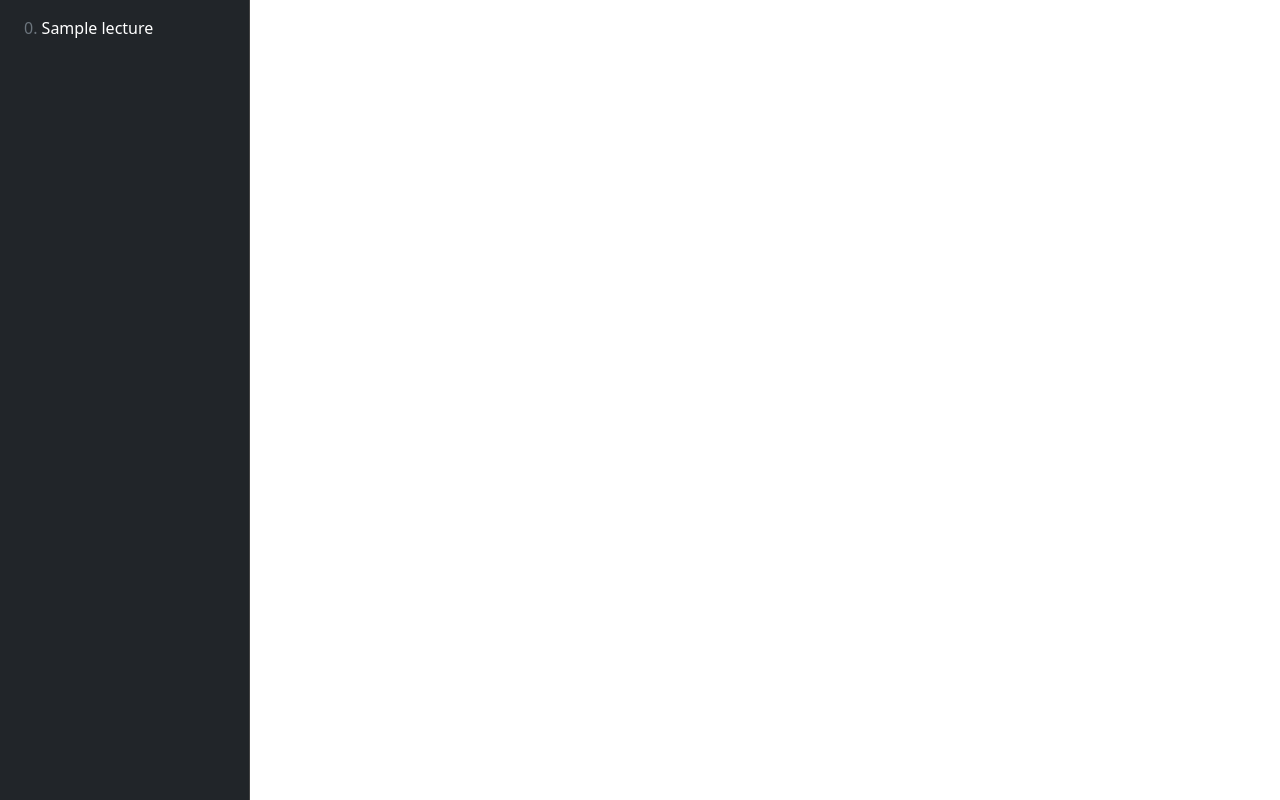
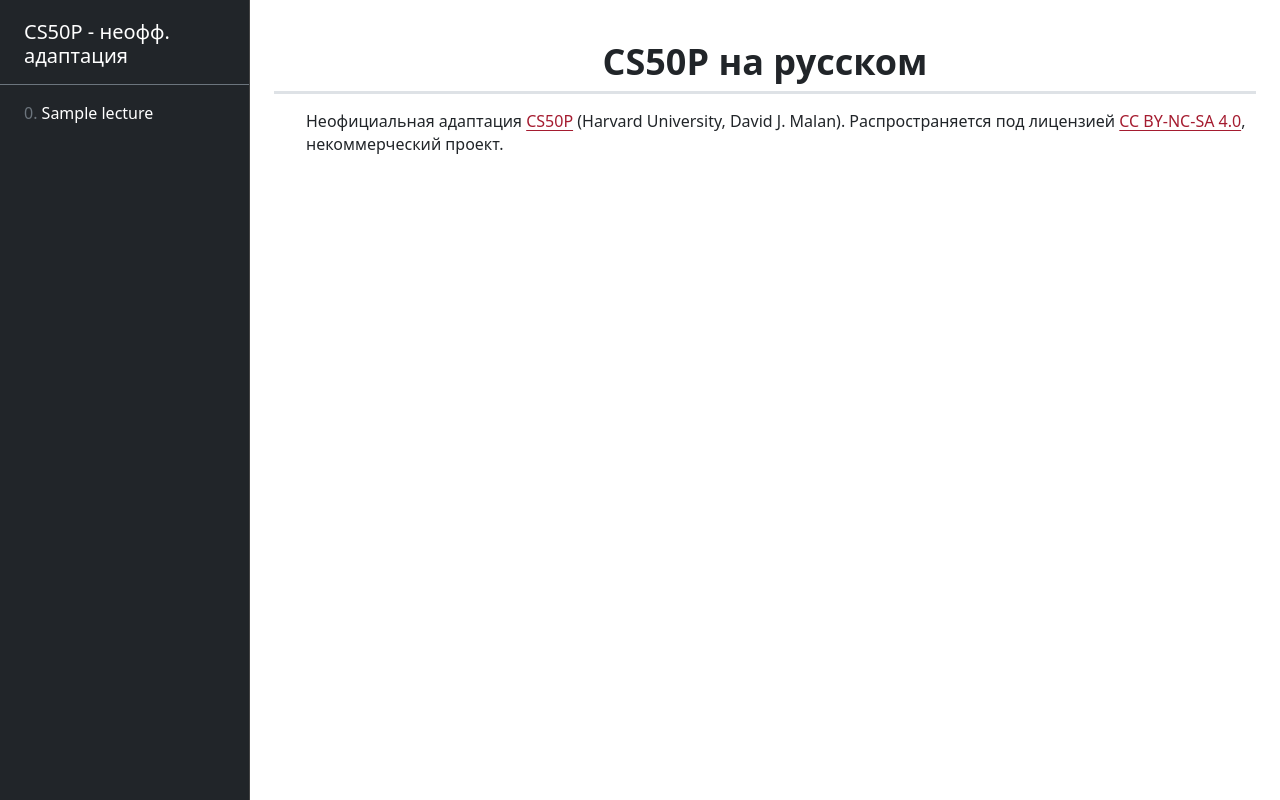
Before and after one commit to UrikUp/cs50p, a Django app: page / in a window 1280 px wide. Run offline with Django 5.2, Linux system fonts and the light colour scheme; tables that the repository leaves empty hold one stand-in row (values such as "Sample post"); some libraries are stand-ins or nearby versions.

Commit message:
Made more basic styles

```diff
--- a/static/base.css
+++ b/static/base.css
@@ -1,104 +1,218 @@
-/* Body */
-body {
-  font-family: "PT Sans", sans-serif;
+.markdown-body {
+  /* max-width: 75ch; */
+
+  font-family:
+    system-ui,
+    -apple-system,
+    BlinkMacSystemFont,
+    "Segoe UI",
+    sans-serif;
+
   font-size: 1rem;
-  /* 16px */
-  font-weight: 400;
-  line-height: 1.5;
-  color: #212529;
+  line-height: 1.4;
+
+  color: var(--bs-body-color);
 }
 
-/* Headings — shared */
-h1,
-h2,
-h3,
-h4,
-h5,
-h6 {
-  font-weight: bold;
+
+/* =========================================================
+   HEADINGS
+========================================================= */
+
+.markdown-body h1,
+.markdown-body h2,
+.markdown-body h3,
+.markdown-body h4,
+.markdown-body h5,
+.markdown-body h6 {
+  font-weight: 600;
+
   line-height: 1.2;
-  margin-top: 0;
+
+  /* margin-top: 1rem; */
   margin-bottom: 1rem;
   padding-top: 1rem;
 }
 
-/* Headings — sizes (≥1200px) */
-h1 {
-  font-size: 2rem;
+.markdown-body h1 {
+  font-size: 2.25rem;
+
+  padding-bottom: .5rem;
+  border-bottom: 3px solid var(--bs-border-color);
 }
 
-h2 {
+.markdown-body h2 {
   font-size: 1.75rem;
+
+  padding-bottom: .5rem;
+
+  /* padding-bottom: 0.5rem; */
+  border-bottom: 3px solid var(--bs-border-color);
 }
 
-h3 {
-  font-size: 1.5rem;
+.markdown-body h3 {
+  font-size: 1.4rem;
+  padding-top: 1rem;
 }
 
-h4 {
-  font-size: 1.25rem;
+.markdown-body h4 {
+  font-size: 1.2rem;
 }
 
-h5 {
-  font-size: 1.125rem;
-}
 
-h6 {
-  font-size: 1.0625rem;
-}
+/* =========================================================
+   PARAGRAPHS
+========================================================= */
 
-/* h1 & h2 — bottom border */
-h1,
-h2 {
-  border-bottom: thin solid #e9ecef;
-  padding-bottom: .5rem;
-}
-
-/* Paragraph */
-p {
-  margin-top: 0;
-  margin-bottom: 1rem;
+.markdown-body p {
+  margin-bottom: 0.5rem;
   margin-left: 2rem;
 }
 
-/* Lists */
-ul,
-ol {
-  padding-left: 2rem;
-  margin-top: 0;
-  margin-bottom: 1rem;
+
+/* =========================================================
+   LINKS
+========================================================= */
+
+.markdown-body a {
+  color: #a51c30;
+
+  text-decoration: underline;
+  text-decoration-thickness: 1px;
+  text-underline-offset: 3px;
 }
 
-li:first-child,
-li+li {
-  margin-top: .25rem;
+
+/* =========================================================
+   LISTS
+========================================================= */
+
+.markdown-body ul,
+.markdown-body ol {
+  padding-left: 2rem;
+
+  margin-bottom: 0rem;
 }
 
-/* Links */
-a {
-  color: #a51c30;
-  text-decoration: underline;
-  text-decoration-thickness: 1px;
-  text-underline-offset: 4px;
+.markdown-body li+li {
+  margin-top: 0.5rem;
+  margin-bottom: 0.5rem;
 }
 
-/* Inline code */
-code {
-  font-family: SFMono-Regular, Menlo, Monaco, Consolas, "Courier New", monospace;
+
+/* =========================================================
+   INLINE CODE
+========================================================= */
+
+.markdown-body code {
+  font-family:
+    ui-monospace,
+    SFMono-Regular,
+    Menlo,
+    monospace;
+
   font-size: .875em;
-  border: 1px solid #dee2e6;
-  word-wrap: break-word;
+
+  padding: .12rem .35rem;
+
+  color: #c7254e;
+
+  background-color: #f8f9fa;
+
+  border: 1px solid var(--bs-border-color);
+
+  border-radius: 4px;
 }
 
-/* Code block */
-pre {
-  font-family: SFMono-Regular, Menlo, Monaco, Consolas, "Courier New", monospace;
-  font-size: .875em;
-  line-height: 1.25;
-  padding: .5rem .75rem;
-  margin-top: 0;
+
+/* =========================================================
+   CODE BLOCKS
+========================================================= */
+
+.markdown-body pre {
+  padding: .5rem 1rem .5rem .0rem;
+
+  margin-left: 2rem;
+  margin-bottom: .75rem;
+  margin-top: .75rem;
+
+  width: calc(100% - 2rem);
+
+  overflow-x: auto;
+
+  line-height: 1.2;
+
+  background-color: #f8f9fa;
+
+  border: 1px solid var(--bs-border-color);
+
+  border-radius: 3px;
+}
+
+/* Remove inline-code styling inside code blocks */
+
+.markdown-body pre code {
+  padding: 0;
+
+  border: none;
+
+  background: transparent;
+
+  color: inherit;
+
+  font-size: .875rem;
+
+  line-height: inherit;
+}
+
+
+/* =========================================================
+   BLOCKQUOTES
+========================================================= */
+
+.markdown-body blockquote {
+  padding-left: 1rem;
+
   margin-bottom: 1rem;
-  margin-left: 2rem;
-  overflow: auto;
-  border: 1px solid #dee2e6;
+
+  color: var(--bs-secondary-color);
+
+  border-left: 4px solid var(--bs-border-color);
 }
+
+
+/* =========================================================
+   IMAGES
+========================================================= */
+
+.markdown-body img {
+  max-width: 100%;
+
+  height: auto;
+
+  border-radius: 3px;
+}
+
+
+/* =========================================================
+   TABLES
+========================================================= */
+
+.markdown-body table {
+  width: 100%;
+
+  margin-bottom: 1rem;
+
+  border-collapse: collapse;
+}
+
+.markdown-body th,
+.markdown-body td {
+  padding: .75rem;
+
+  border: 1px solid var(--bs-border-color);
+}
+
+.markdown-body th {
+  background-color: #f8f9fa;
+}
--- a/static/markdown.css
+++ b/static/markdown.css
@@ -40,13 +40,13 @@
 /* Comment.PreprocFile */
 .codehilite .c1 {
   color: #3D7B7B;
-  font-style: italic
+  /* font-style: italic */
 }
 
 /* Comment.Single */
 .codehilite .cs {
   color: #3D7B7B;
-  font-style: italic
+  /* font-style: italic */
 }
 
 /* Comment.Special */
--- a/templates/base.html
+++ b/templates/base.html
@@ -5,22 +5,19 @@
 <head>
   <meta charset="UTF-8">
   <meta name="viewport" content="width=device-width, initial-scale=1.0">
-  <title>{% block title %}cs50 adaptation to russian{% endblock %}</title>
+  <title>{% block title %}CS50P{% endblock %}</title>
   {% block extra_head %}{% endblock %}
-  <link rel="stylesheet" href="{% static 'base.css' %}">
   <link href="https://cdn.jsdelivr.net/npm/bootstrap@5.3.8/dist/css/bootstrap.min.css" rel="stylesheet"
     integrity="sha384-sRIl4kxILFvY47J16cr9ZwB07vP4J8+LH7qKQnuqkuIAvNWLzeN8tE5YBujZqJLB" crossorigin="anonymous">
+  <link rel="stylesheet" href="{% static 'base.css' %}">
 
 </head>
 <style>
   html,
   body {
-    height: 100%;
-    overflow: hidden;
-  }
 
-  body {
-    min-height: 100vh;
+    display: flex;
+    flex-direction: column;
   }
 
   .sidebar {
@@ -32,6 +29,14 @@
   main {
     height: 100vh;
     overflow-y: auto;
+  }
+
+  main::after {
+    content: "";
+
+    display: block;
+
+    height: 13.5rem;
   }
 
   @media (min-width: 992px) {
@@ -53,8 +58,8 @@
   <!-- MOBILE NAVBAR -->
   <nav class="navbar navbar-dark bg-dark d-lg-none">
     <div class="container-fluid">
-      <a class="navbar-brand" href="#">
-        My App
+      <a class="navbar-brand" href="{% url 'home' %}">
+        CS50P - неоффициональная адаптация
       </a>
 
       <button class="navbar-toggler" type="button" data-bs-toggle="offcanvas" data-bs-target="#sidebar"
@@ -64,19 +69,22 @@
     </div>
   </nav>
 
-  <div class="d-flex vh-100 overflow-hidden">
+  <div class="d-flex flex-grow-1 overflow-hidden">
     <!-- SIDEBAR -->
     <div id="sidebar" class="offcanvas-lg offcanvas-start bg-dark text-white sidebar flex-shrink-0" tabindex="-1">
       <!-- HEADER -->
-      <div class="offcanvas-header border-bottom border-secondary">
-        <h5 class="offcanvas-title">
-          My App
-        </h5>
-        <!-- CLOSE BUTTON ONLY ON MOBILE -->
-        <button type="button" class="btn-close btn-close-white d-lg-none" data-bs-dismiss="offcanvas"
-          aria-label="Close"></button>
+
+      <div class="d-none d-lg-block px-4 py-3 border-bottom border-secondary">
+        <h1 class="fs-5 text-white mb-0 pt-1"><a class="nav-link link-underline-opacity-0" href={% url 'home' %}>CS50P -
+            неофф. адаптация</a></h1>
       </div>
 
+      <div class="offcanvas-header border-bottom border-secondary d-lg-none">
+        <h5 class="offcanvas-title"><a href={% url 'home' %} class="nav-link link-underline-opacity-0">CS50P - неофф.
+            адаптация</a></h5>
+        <button type="button" class="btn-close btn-close-white d-lg-none" data-bs-dismiss="offcanvas"
+          data-bs-target="#sidebar" aria-label="Close"></button>
+      </div>
       <!-- NAVIGATION -->
       <div class="offcanvas-body p-0">
         <ul class="nav flex-column">
@@ -93,15 +101,14 @@
     </div>
 
     <!-- MAIN CONTENT -->
-    <main class="flex-grow-1 p-4">
+    <main class="flex-grow-1 p-4 markdown-body">
       {% block content %}
       {% endblock %}
     </main>
-
   </div>
-  <script src="https://cdn.jsdelivr.net/npm/bootstrap@5.3.8/dist/js/bootstrap.bundle.min.js"
-    integrity="sha384-FKyoEForCGlyvwx9Hj09JcYn3nv7wiPVlz7YYwJrWVcXK/BmnVDxM+D2scQbITxI"
-    crossorigin="anonymous"></script>
+  <script src=" https://cdn.jsdelivr.net/npm/bootstrap@5.3.8/dist/js/bootstrap.bundle.min.js"
+    integrity="sha384-FKyoEForCGlyvwx9Hj09JcYn3nv7wiPVlz7YYwJrWVcXK/BmnVDxM+D2scQbITxI" crossorigin="anonymous">
+    </script>
 </body>
 
 </html>
--- a/templates/home.html
+++ b/templates/home.html
@@ -1,2 +1,20 @@
 {% extends "base.html" %}
 {% load static %}
+
+{% block content %}
+
+<h1 class="text-center">CS50P на русском</h1>
+
+<p>
+  Неофициальная адаптация <a href="https://cs50.harvard.edu/python/" target="_blank">CS50P</a> (Harvard University,
+  David J. Malan).
+  Распространяется под лицензией <a href="https://creativecommons.org/licenses/by-nc-sa/4.0/" target="_blank">CC
+    BY-NC-SA 4.0</a>, некоммерческий проект.
+</p>
+
+
+
+
+
+
+{% endblock %}
--- a/templates/lectures/index.html
+++ b/templates/lectures/index.html
@@ -2,6 +2,6 @@
 {% load static %}
 {% for lecture in lectures %}
 {{ lecture.title }}
+<a href={% url "week" lecture.order %}>{{lecture.title}}</a>
 
-<a href={% url "week" lecture.order %}>{{lecture.title}}</a>
 {% endfor %}
```
Also changed, not shown: TODO.md (+2 -0 lines), templates/lectures/detail.html (+24 -3 lines), templates/notes/detail.html (+5 -2 lines).
